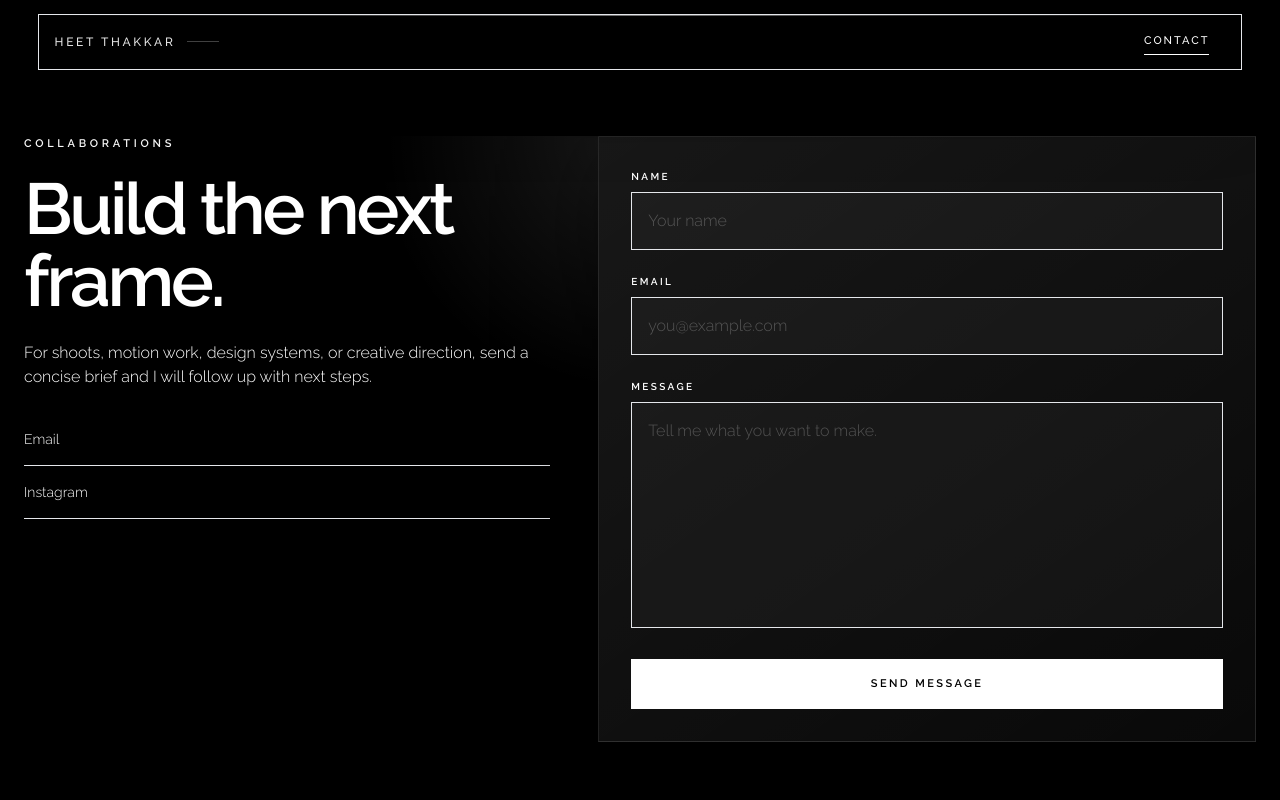
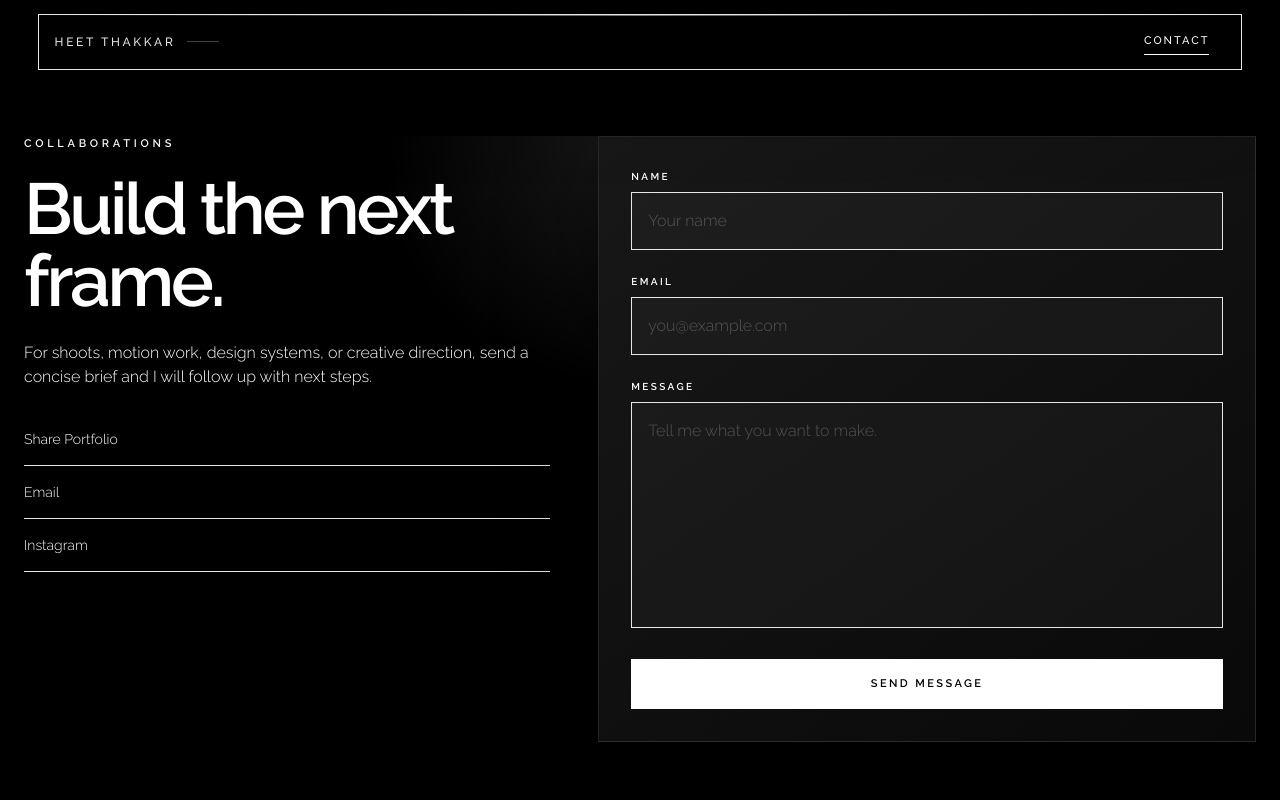
Before and after one commit to thakkar10/portfolio, a Next.js app: page /contact in a window 1280 px wide. Shown: the top 800 px of the page. Built offline with nearby package versions, Linux system fonts and the light colour scheme.

Commit message:
Add portfolio share actions

```diff
--- a/src/app/contact/page.js
+++ b/src/app/contact/page.js
@@ -5,6 +5,30 @@ import { useState } from 'react'
 
 export default function ContactPage() {
   const [submitting, setSubmitting] = useState(false)
+  const [shareStatus, setShareStatus] = useState('')
+
+  const sharePortfolio = async () => {
+    const url = `${window.location.origin}/`
+    const shareData = {
+      title: 'Heet Thakkar Portfolio',
+      text: "Check out Heet's portfolio",
+      url,
+    }
+
+    try {
+      if (navigator.share) {
+        await navigator.share(shareData)
+        return
+      }
+
+      await navigator.clipboard.writeText(`${shareData.text}\n${url}`)
+      setShareStatus('Link copied')
+    } catch (error) {
+      if (error?.name !== 'AbortError') {
+        setShareStatus('Unable to share')
+      }
+    }
+  }
 
   return (
     <main
@@ -33,6 +57,13 @@ export default function ContactPage() {
               send a concise brief and I will follow up with next steps.
             </p>
             <div className="mt-10 grid gap-4 text-sm text-white/58">
+              <button
+                type="button"
+                onClick={sharePortfolio}
+                className="border-b border-white/12 pb-4 text-left transition-colors hover:text-white"
+              >
+                Share Portfolio
+              </button>
               <a href="mailto:your@email.com" className="border-b border-white/12 pb-4 transition-colors hover:text-white">
                 Email
               </a>
@@ -45,6 +76,11 @@ export default function ContactPage() {
                 Instagram
               </a>
             </div>
+            {shareStatus && (
+              <p className="mt-4 text-[10px] font-semibold uppercase tracking-[0.22em] text-white/42">
+                {shareStatus}
+              </p>
+            )}
           </motion.div>
 
           <motion.div
--- a/src/components/MasonryGrid.js
+++ b/src/components/MasonryGrid.js
@@ -15,6 +15,7 @@ const layoutClasses = [
 
 export default function MasonryGrid({ items, initialSelectedId }) {
   const [selectedIndex, setSelectedIndex] = useState(null)
+  const [shareStatus, setShareStatus] = useState('')
   const openedInitialIdRef = useRef(null)
 
   const selectedImage = selectedIndex !== null ? items[selectedIndex] : null
@@ -53,6 +54,35 @@ export default function MasonryGrid({ items, initialSelectedId }) {
       window.removeEventListener('keydown', onKeyDown)
     }
   }, [items.length, selectedImage])
+
+  useEffect(() => {
+    setShareStatus('')
+  }, [selectedImage])
+
+  const shareSelectedImage = async () => {
+    if (!selectedImage?._id) return
+
+    const url = `${window.location.origin}/photography?image=${encodeURIComponent(selectedImage._id)}`
+    const shareData = {
+      title: selectedImage.title ? `${selectedImage.title} | Heet Thakkar` : 'Heet Thakkar Portfolio',
+      text: "Check out Heet's portfolio",
+      url,
+    }
+
+    try {
+      if (navigator.share) {
+        await navigator.share(shareData)
+        return
+      }
+
+      await navigator.clipboard.writeText(`${shareData.text}\n${url}`)
+      setShareStatus('Link copied')
+    } catch (error) {
+      if (error?.name !== 'AbortError') {
+        setShareStatus('Unable to share')
+      }
+    }
+  }
 
   return (
     <>
@@ -124,19 +154,31 @@ export default function MasonryGrid({ items, initialSelectedId }) {
               className="absolute bottom-3 left-3 right-3 z-20 flex items-center gap-2 lg:hidden"
               onClick={(event) => event.stopPropagation()}
             >
+              {shareStatus && (
+                <p className="absolute bottom-full left-0 mb-2 text-[10px] font-semibold uppercase tracking-[0.18em] text-white/54">
+                  {shareStatus}
+                </p>
+              )}
               <button
                 type="button"
                 onClick={() => setSelectedIndex((current) => Math.max((current || 0) - 1, 0))}
                 disabled={selectedIndex === 0}
-                className="min-h-[46px] flex-1 border border-white/18 bg-black/72 px-4 text-[10px] font-semibold uppercase tracking-[0.18em] text-white/78 backdrop-blur-md transition-colors hover:border-white/42 hover:text-white disabled:cursor-not-allowed disabled:opacity-35"
+                className="min-h-[46px] flex-1 border border-white/18 bg-black/72 px-3 text-[10px] font-semibold uppercase tracking-[0.16em] text-white/78 backdrop-blur-md transition-colors hover:border-white/42 hover:text-white disabled:cursor-not-allowed disabled:opacity-35"
               >
                 Prev
               </button>
               <button
                 type="button"
+                onClick={shareSelectedImage}
+                className="min-h-[46px] flex-1 border border-white/18 bg-white px-3 text-[10px] font-semibold uppercase tracking-[0.16em] text-black backdrop-blur-md transition-transform hover:scale-[1.01]"
+              >
+                Share
+              </button>
+              <button
+                type="button"
                 onClick={() => setSelectedIndex((current) => Math.min((current || 0) + 1, items.length - 1))}
                 disabled={selectedIndex === items.length - 1}
-                className="min-h-[46px] flex-1 border border-white/18 bg-black/72 px-4 text-[10px] font-semibold uppercase tracking-[0.18em] text-white/78 backdrop-blur-md transition-colors hover:border-white/42 hover:text-white disabled:cursor-not-allowed disabled:opacity-35"
+                className="min-h-[46px] flex-1 border border-white/18 bg-black/72 px-3 text-[10px] font-semibold uppercase tracking-[0.16em] text-white/78 backdrop-blur-md transition-colors hover:border-white/42 hover:text-white disabled:cursor-not-allowed disabled:opacity-35"
               >
                 Next
               </button>
@@ -171,6 +213,11 @@ export default function MasonryGrid({ items, initialSelectedId }) {
                     {selectedImage.caption}
                   </p>
                 )}
+                {shareStatus && (
+                  <p className="mt-4 text-[10px] font-semibold uppercase tracking-[0.2em] text-white/42">
+                    {shareStatus}
+                  </p>
+                )}
                 <div className="mt-8 flex items-center gap-3">
                   <button
                     type="button"
@@ -190,6 +237,13 @@ export default function MasonryGrid({ items, initialSelectedId }) {
                   </button>
                   <button
                     type="button"
+                    onClick={shareSelectedImage}
+                    className="min-h-[42px] border border-white/14 px-4 text-[10px] font-semibold uppercase tracking-[0.2em] text-white/70 transition-colors hover:border-white/42 hover:text-white"
+                  >
+                    Share
+                  </button>
+                  <button
+                    type="button"
                     onClick={() => setSelectedIndex(null)}
                     className="ml-auto min-h-[42px] bg-white px-4 text-[10px] font-semibold uppercase tracking-[0.2em] text-black transition-transform hover:scale-[1.02]"
                   >
```
